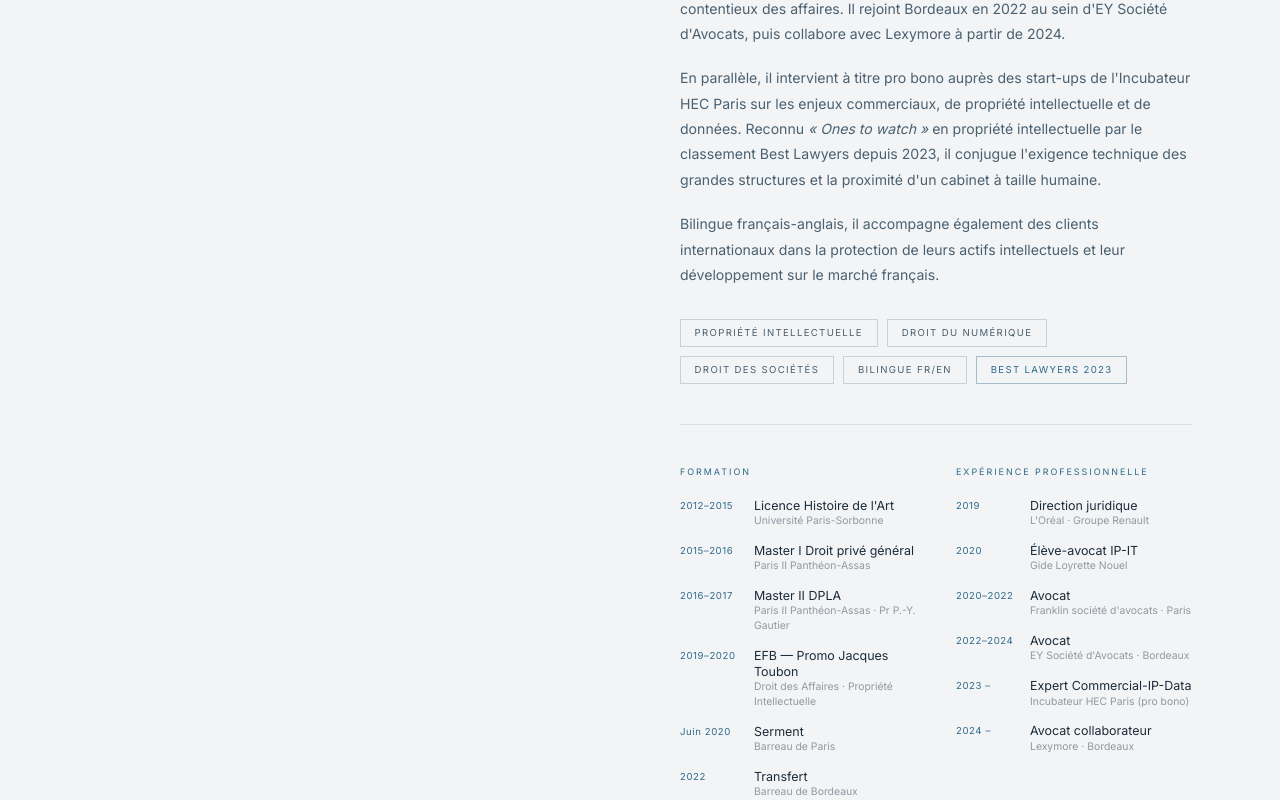
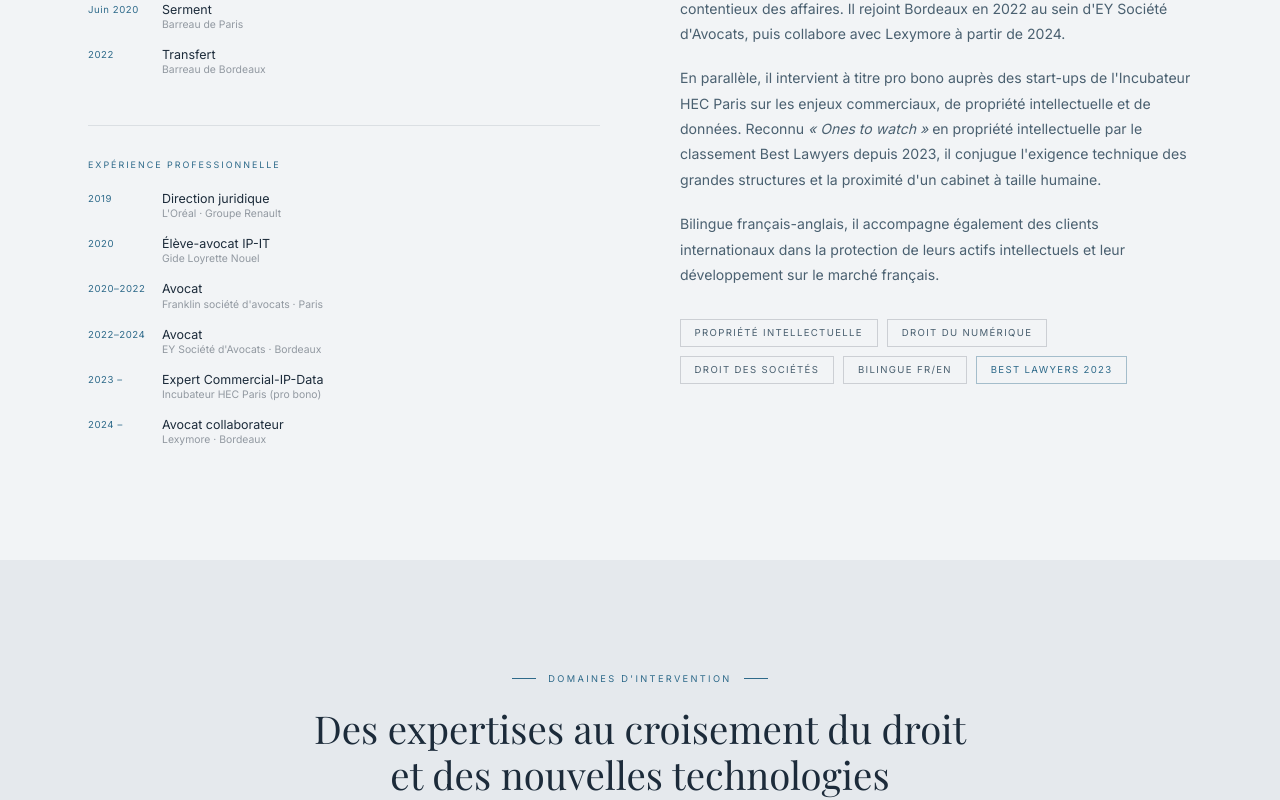
Before and after one commit to sleloutre-afk/prely-avocat-test0901, a Next.js app: page / in a window 1280 px wide. Shown: the part 1560-2360 px from the top of the page. Built offline with nearby package versions, Linux system fonts and the light colour scheme; a web font is replaced by a local one.

Commit message:
Cabinet : formation et expérience déplacées sous la photo (colonne gauche)

```diff
--- a/src/components/Cabinet.tsx
+++ b/src/components/Cabinet.tsx
@@ -4,8 +4,10 @@ export default function Cabinet() {
       <div className="max-w-6xl mx-auto px-6">
         <div className="grid-2col" style={{ gap: '5rem', alignItems: 'flex-start' }}>
 
-          {/* Photo */}
-          <div style={{ display: 'flex', justifyContent: 'center', alignItems: 'flex-start' }}>
+          {/* Colonne gauche : photo + formation + expérience */}
+          <div style={{ display: 'flex', flexDirection: 'column', gap: '3rem' }}>
+
+            {/* Photo */}
             <div style={{ position: 'relative', width: '100%', maxWidth: '300px' }}>
               <div style={{
                 position: 'absolute', top: '-14px', left: '-14px', zIndex: 0,
@@ -32,6 +34,57 @@ export default function Cabinet() {
                 Serment 2020
               </div>
             </div>
+
+            {/* Formation */}
+            <div style={{ borderTop: '1px solid rgba(28,43,58,0.10)', paddingTop: '2rem' }}>
+              <div style={{ fontSize: '0.56rem', letterSpacing: '0.22em', color: '#2e6a8a', textTransform: 'uppercase', marginBottom: '1.2rem' }}>
+                Formation
+              </div>
+              <div style={{ display: 'flex', flexDirection: 'column', gap: '0.9rem' }}>
+                {[
+                  { date: '2012–2015', titre: "Licence Histoire de l'Art", lieu: 'Université Paris-Sorbonne' },
+                  { date: '2015–2016', titre: 'Master I Droit privé général', lieu: 'Paris II Panthéon-Assas' },
+                  { date: '2016–2017', titre: 'Master II DPLA', lieu: 'Paris II Panthéon-Assas · Pr P.-Y. Gautier' },
+                  { date: '2019–2020', titre: 'EFB — Promo Jacques Toubon', lieu: 'Droit des Affaires · Propriété Intellectuelle' },
+                  { date: 'Juin 2020', titre: 'Serment', lieu: 'Barreau de Paris' },
+                  { date: '2022', titre: 'Transfert', lieu: 'Barreau de Bordeaux' },
+                ].map((f, i) => (
+                  <div key={i} style={{ display: 'flex', gap: '1rem' }}>
+                    <span style={{ fontSize: '0.60rem', color: '#2e6a8a', letterSpacing: '0.06em', minWidth: '58px', paddingTop: '1px', flexShrink: 0 }}>{f.date}</span>
+                    <div>
+                      <div style={{ fontSize: '0.78rem', color: '#1c2b3a', lineHeight: 1.3 }}>{f.titre}</div>
+                      <div style={{ fontSize: '0.65rem', color: 'rgba(28,43,58,0.45)', lineHeight: 1.4 }}>{f.lieu}</div>
+                    </div>
+                  </div>
+                ))}
+              </div>
+            </div>
+
+            {/* Expérience */}
+            <div style={{ borderTop: '1px solid rgba(28,43,58,0.10)', paddingTop: '2rem' }}>
+              <div style={{ fontSize: '0.56rem', letterSpacing: '0.22em', color: '#2e6a8a', textTransform: 'uppercase', marginBottom: '1.2rem' }}>
+                Expérience professionnelle
+              </div>
+              <div style={{ display: 'flex', flexDirection: 'column', gap: '0.9rem' }}>
+                {[
+                  { date: '2019', titre: 'Direction juridique', lieu: "L'Oréal · Groupe Renault" },
+                  { date: '2020', titre: 'Élève-avocat IP-IT', lieu: 'Gide Loyrette Nouel' },
+                  { date: '2020–2022', titre: 'Avocat', lieu: "Franklin société d'avocats · Paris" },
+                  { date: '2022–2024', titre: 'Avocat', lieu: 'EY Société d\'Avocats · Bordeaux' },
+                  { date: '2023 –', titre: 'Expert Commercial-IP-Data', lieu: 'Incubateur HEC Paris (pro bono)' },
+                  { date: '2024 –', titre: 'Avocat collaborateur', lieu: 'Lexymore · Bordeaux' },
+                ].map((e, i) => (
+                  <div key={i} style={{ display: 'flex', gap: '1rem' }}>
+                    <span style={{ fontSize: '0.60rem', color: '#2e6a8a', letterSpacing: '0.06em', minWidth: '58px', paddingTop: '1px', flexShrink: 0 }}>{e.date}</span>
+                    <div>
+                      <div style={{ fontSize: '0.78rem', color: '#1c2b3a', lineHeight: 1.3 }}>{e.titre}</div>
+                      <div style={{ fontSize: '0.65rem', color: 'rgba(28,43,58,0.45)', lineHeight: 1.4 }}>{e.lieu}</div>
+                    </div>
+                  </div>
+                ))}
+              </div>
+            </div>
+
           </div>
 
           {/* Bio */}
@@ -67,7 +120,7 @@ export default function Cabinet() {
               Bilingue français-anglais, il accompagne également des clients internationaux dans la protection de leurs actifs intellectuels et leur développement sur le marché français.
             </p>
 
-            <div style={{ display: 'flex', gap: '0.6rem', flexWrap: 'wrap', marginBottom: '2.5rem' }}>
+            <div style={{ display: 'flex', gap: '0.6rem', flexWrap: 'wrap' }}>
               {['Propriété intellectuelle', 'Droit du numérique', 'Droit des sociétés', 'Bilingue FR/EN'].map(d => (
                 <span key={d} style={{
                   fontSize: '0.60rem', letterSpacing: '0.14em', textTransform: 'uppercase',
@@ -82,63 +135,6 @@ export default function Cabinet() {
               }}>Best Lawyers 2023</span>
             </div>
 
-            {/* Formation & Expérience */}
-            <div style={{ borderTop: '1px solid rgba(28,43,58,0.10)', paddingTop: '2.5rem' }}>
-              <div className="grid-2col" style={{ gap: '2.5rem' }}>
-
-                {/* Formation */}
-                <div>
-                  <div style={{ fontSize: '0.56rem', letterSpacing: '0.22em', color: '#2e6a8a', textTransform: 'uppercase', marginBottom: '1.2rem' }}>
-                    Formation
-                  </div>
-                  <div style={{ display: 'flex', flexDirection: 'column', gap: '0.9rem' }}>
-                    {[
-                      { date: '2012–2015', titre: 'Licence Histoire de l\'Art', lieu: 'Université Paris-Sorbonne' },
-                      { date: '2015–2016', titre: 'Master I Droit privé général', lieu: 'Paris II Panthéon-Assas' },
-                      { date: '2016–2017', titre: 'Master II DPLA', lieu: 'Paris II Panthéon-Assas · Pr P.-Y. Gautier' },
-                      { date: '2019–2020', titre: 'EFB — Promo Jacques Toubon', lieu: 'Droit des Affaires · Propriété Intellectuelle' },
-                      { date: 'Juin 2020', titre: 'Serment', lieu: 'Barreau de Paris' },
-                      { date: '2022', titre: 'Transfert', lieu: 'Barreau de Bordeaux' },
-                    ].map((f, i) => (
-                      <div key={i} style={{ display: 'flex', gap: '1rem' }}>
-                        <span style={{ fontSize: '0.60rem', color: '#2e6a8a', letterSpacing: '0.06em', minWidth: '58px', paddingTop: '1px' }}>{f.date}</span>
-                        <div>
-                          <div style={{ fontSize: '0.78rem', color: '#1c2b3a', lineHeight: 1.3 }}>{f.titre}</div>
-                          <div style={{ fontSize: '0.65rem', color: 'rgba(28,43,58,0.45)', lineHeight: 1.4 }}>{f.lieu}</div>
-                        </div>
-                      </div>
-                    ))}
-                  </div>
-                </div>
-
-                {/* Expérience */}
-                <div>
-                  <div style={{ fontSize: '0.56rem', letterSpacing: '0.22em', color: '#2e6a8a', textTransform: 'uppercase', marginBottom: '1.2rem' }}>
-                    Expérience professionnelle
-                  </div>
-                  <div style={{ display: 'flex', flexDirection: 'column', gap: '0.9rem' }}>
-                    {[
-                      { date: '2019', titre: 'Direction juridique', lieu: 'L\'Oréal · Groupe Renault' },
-                      { date: '2020', titre: 'Élève-avocat IP-IT', lieu: 'Gide Loyrette Nouel' },
-                      { date: '2020–2022', titre: 'Avocat', lieu: 'Franklin société d\'avocats · Paris' },
-                      { date: '2022–2024', titre: 'Avocat', lieu: 'EY Société d\'Avocats · Bordeaux' },
-                      { date: '2023 –', titre: 'Expert Commercial-IP-Data', lieu: 'Incubateur HEC Paris (pro bono)' },
-                      { date: '2024 –', titre: 'Avocat collaborateur', lieu: 'Lexymore · Bordeaux' },
-                    ].map((e, i) => (
-                      <div key={i} style={{ display: 'flex', gap: '1rem' }}>
-                        <span style={{ fontSize: '0.60rem', color: '#2e6a8a', letterSpacing: '0.06em', minWidth: '58px', paddingTop: '1px' }}>{e.date}</span>
-                        <div>
-                          <div style={{ fontSize: '0.78rem', color: '#1c2b3a', lineHeight: 1.3 }}>{e.titre}</div>
-                          <div style={{ fontSize: '0.65rem', color: 'rgba(28,43,58,0.45)', lineHeight: 1.4 }}>{e.lieu}</div>
-                        </div>
-                      </div>
-                    ))}
-                  </div>
-                </div>
-
-              </div>
-            </div>
-
           </div>
         </div>
       </div>
```
